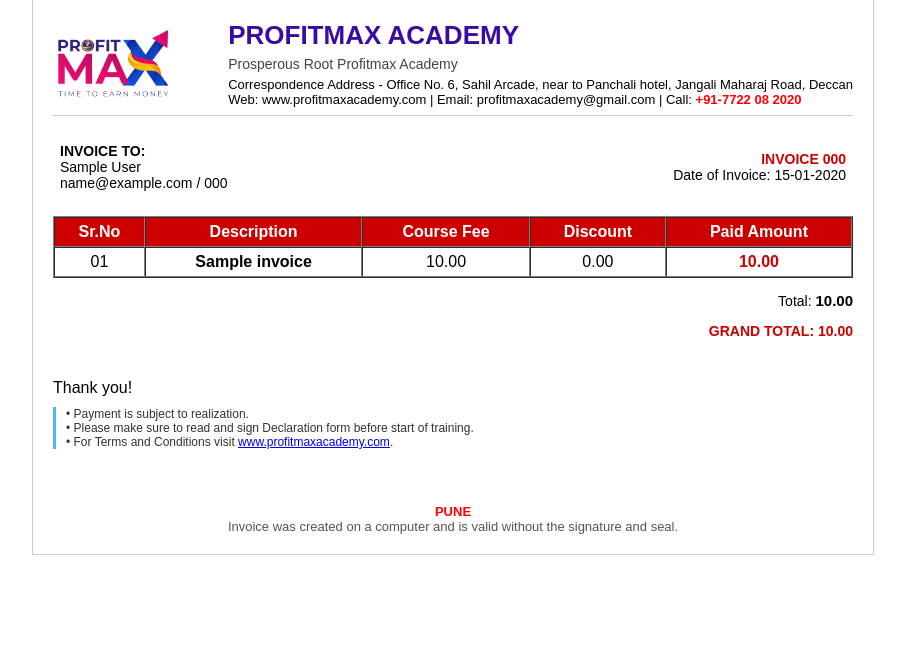
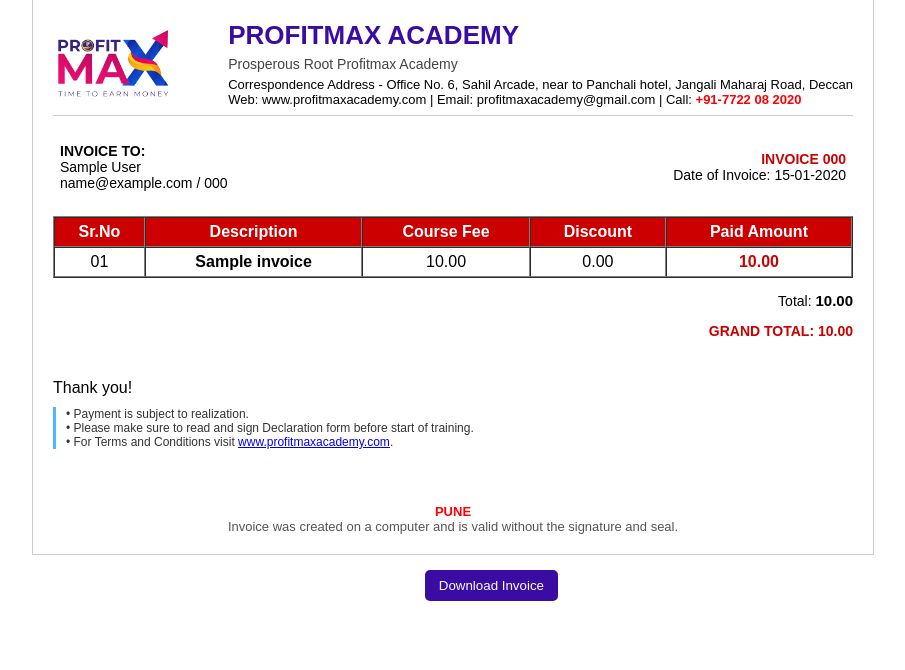
Before and after one commit to teim-projects/lms, a Django app: page /invoice/1/ in a window 1280 px wide. Shown: the part 21-691 px from the top of the page, without its empty margins (187-1092 px from the left). Run offline with Django 5.2, Linux system fonts and the light colour scheme; tables that the repository leaves empty hold one stand-in row (values such as "Sample post"); some libraries are stand-ins or nearby versions.

Commit message:
invoice download

```diff
--- a/lms/templates/invoice_detail.html
+++ b/lms/templates/invoice_detail.html
@@ -166,5 +166,27 @@
   </div>
 </div>
 
+<div style="text-align: right; margin-bottom: 15px; margin-right: 515px; margin-top: 15px;">
+  <button id="downloadBtn" style="background:#3a0ca3;color:#fff;padding:8px 14px;border:none;border-radius:5px;cursor:pointer;">
+     Download Invoice
+  </button>
+</div>
+
+<script src="https://cdnjs.cloudflare.com/ajax/libs/html2pdf.js/0.10.1/html2pdf.bundle.min.js"></script>
+<script>
+  document.getElementById("downloadBtn").addEventListener("click", function () {
+    const element = document.querySelector(".invoice-box");
+    const opt = {
+      margin: 0.5,
+      filename: 'Invoice_{{ invoice.invoice_number }}.pdf',
+      image: { type: 'jpeg', quality: 0.98 },
+      html2canvas: { scale: 2 },
+      jsPDF: { unit: 'in', format: 'a4', orientation: 'portrait' }
+    };
+    html2pdf().from(element).set(opt).save();
+  });
+</script>
+
+
 </body>
 </html>
```
